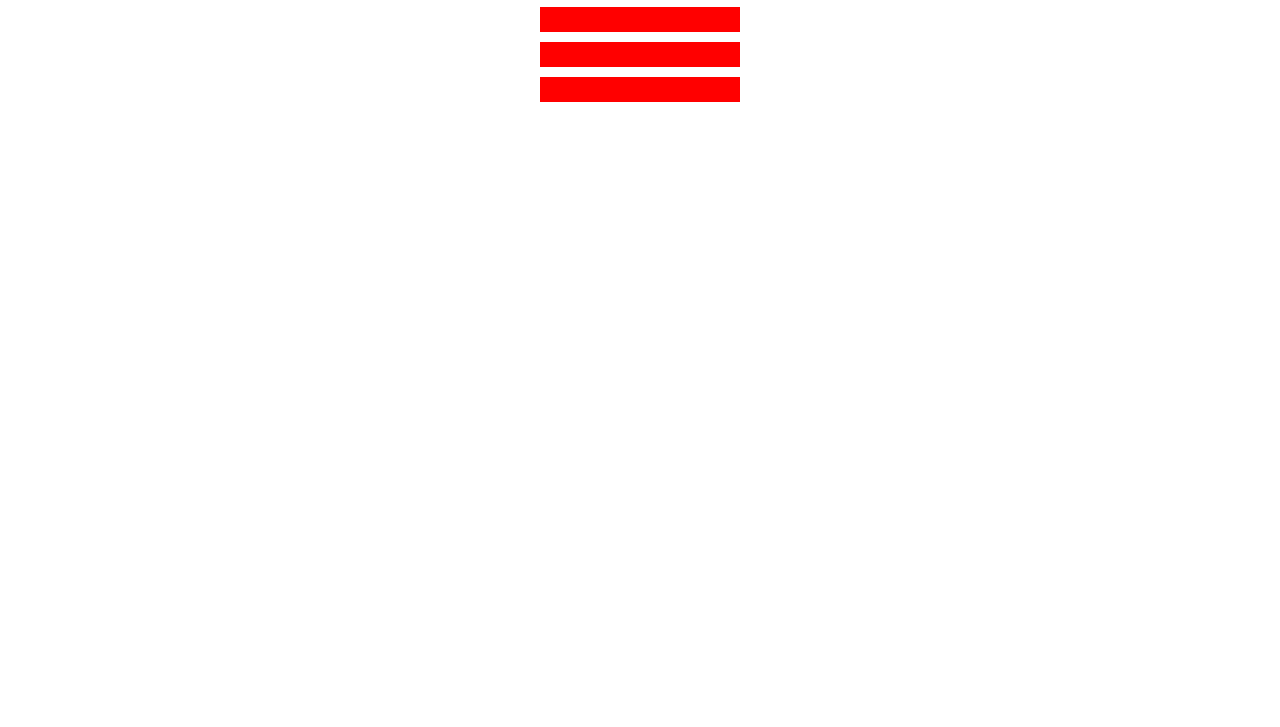
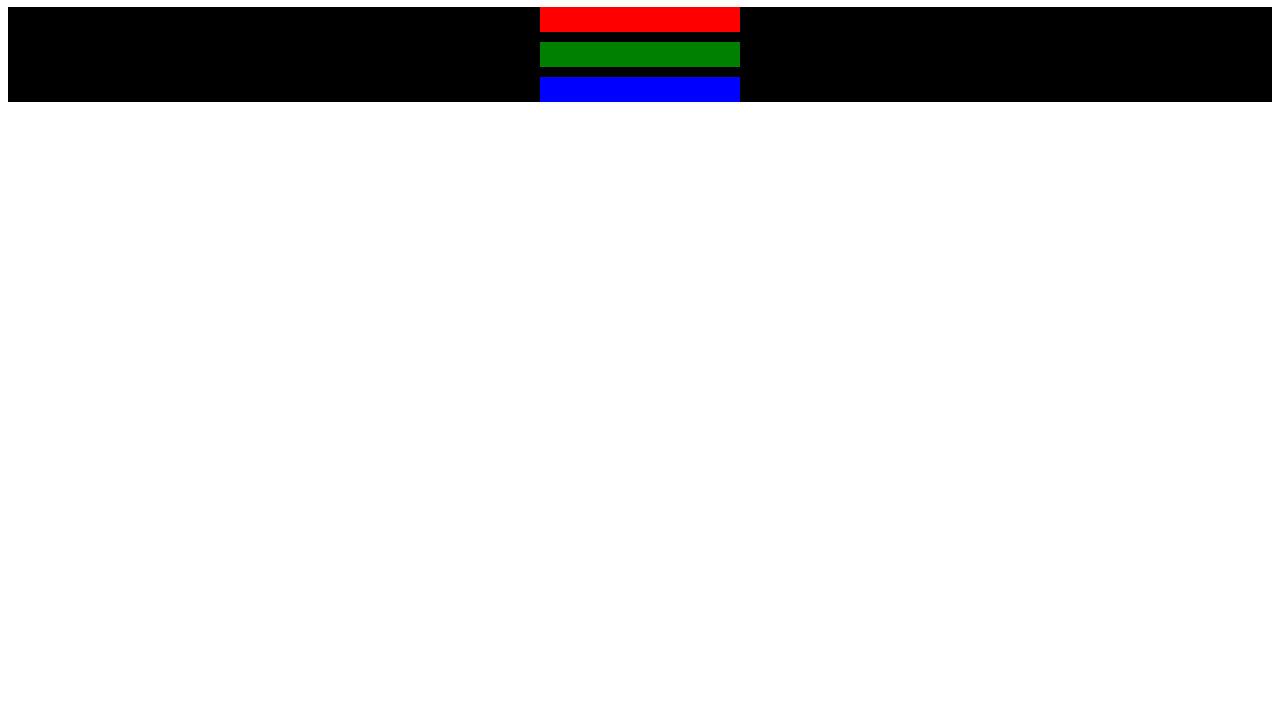
Before and after one commit to Harold875/practice-html-css, a plain HTML site: page 03-colored-markers/index.html in a window 1280 px wide. Shown: the part 73-800 px from the top of the page. Drawn offline with Linux system fonts and the light colour scheme.

Commit message:
Assign unique colors to markers using new classes

```diff
--- a/03-colored-markers/index.html
+++ b/03-colored-markers/index.html
@@ -9,13 +9,11 @@
 <body>
     <h1>CSS Color Markers</h1>
     <div class="container">
-        <div class="marker">
+        <div class="marker one">
         </div>
-        <div class="marker">
-
+        <div class="marker two">
         </div>
-        <div class="marker">
-
+        <div class="marker three">
         </div>
     </div>
 </body>
--- a/03-colored-markers/styles.css
+++ b/03-colored-markers/styles.css
@@ -2,9 +2,24 @@ h1 {
     text-align: center;
 }
 
+.container {
+    background-color: rgb(0,0,0);
+}
+
 .marker {
-    background-color: red;
     height: 25px;
     width: 200px;
     margin: 10px auto;
 }
+
+.one {
+    background-color: red;
+}
+
+.two {
+    background-color: green;
+}
+
+.three {
+    background-color: blue;
+}
```
